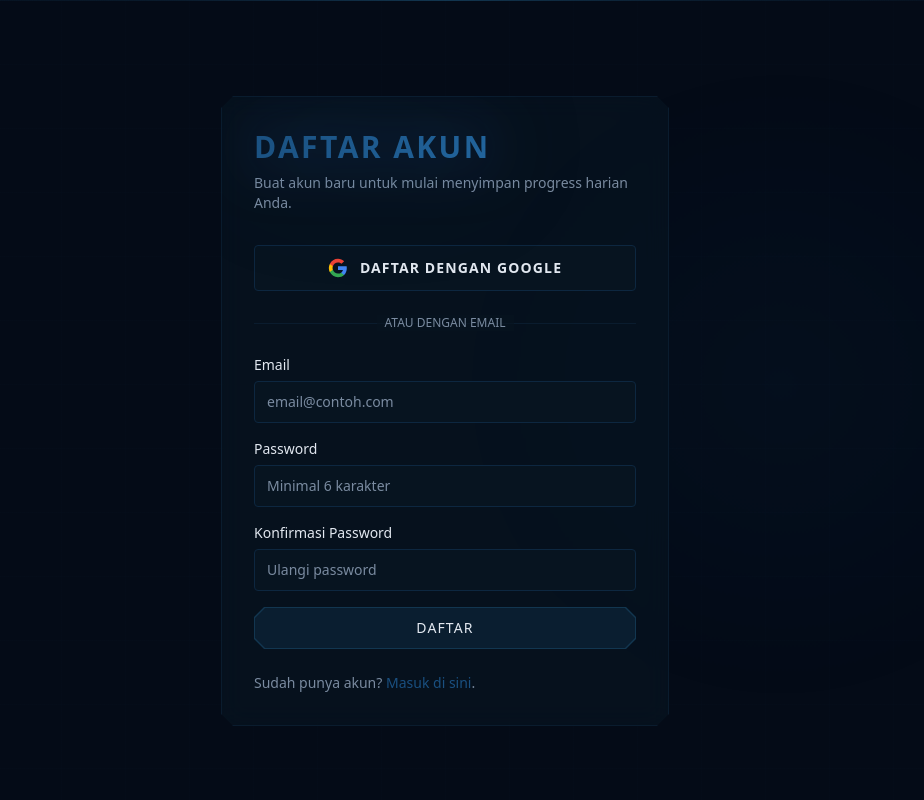
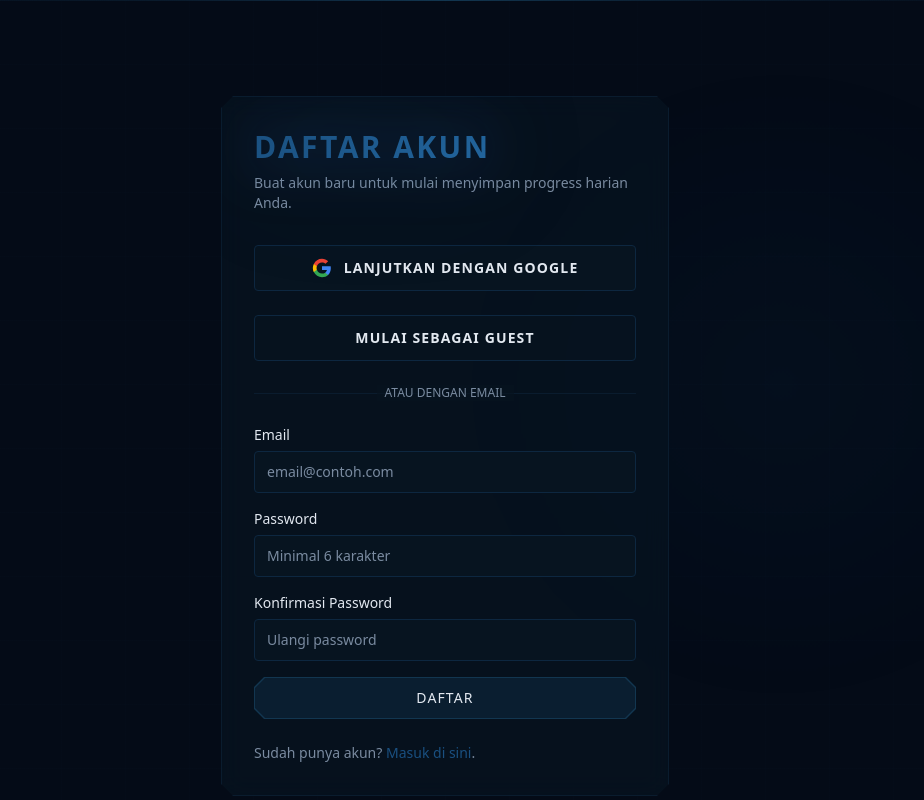
Before and after one commit to arsyamil/LevelUp-Deen-, a Next.js app in the folder level-up-deen/: page /register in a window 1280 px wide. Shown: the top 800 px of the page, without its empty margins (195-1119 px from the left). Built offline with nearby package versions, Linux system fonts and the light colour scheme; no server answers; a web font is replaced by a local one.

Commit message:
feat(auth): add anonymous guest login

```diff
--- a/level-up-deen/src/app/login/page.tsx
+++ b/level-up-deen/src/app/login/page.tsx
@@ -19,6 +19,25 @@ function LoginForm() {
   const [password, setPassword] = useState("");
   const [error, setError] = useState<string | null>(null);
   const [loading, setLoading] = useState(false);
+  const [guestLoading, setGuestLoading] = useState(false);
+
+  const handleGuestLogin = async () => {
+    setError(null);
+    setGuestLoading(true);
+    const supabase = createSupabaseBrowserClient();
+
+    // Gunakan Anonymous Sign-in dari Supabase
+    const { error: signInError } = await supabase.auth.signInAnonymously();
+
+    if (signInError) {
+      setError(signInError.message + " (Pastikan Anonymous Sign-In aktif di Supabase)");
+      setGuestLoading(false);
+      return;
+    }
+
+    router.push(routes.onboarding);
+    router.refresh();
+  };
 
   const handleGoogleLogin = async () => {
     setError(null);
@@ -83,6 +102,15 @@ function LoginForm() {
           <path d="M1 1h22v22H1z" fill="none" />
         </svg>
         {t("continueWithGoogle")}
+      </button>
+
+      <button
+        type="button"
+        onClick={handleGuestLogin}
+        disabled={guestLoading || loading}
+        className="flex w-full items-center justify-center gap-3 rounded border border-line-medium bg-bg-card px-4 py-3 text-sm font-semibold uppercase tracking-[0.08em] text-text transition hover:border-brand hover:text-brand"
+      >
+        {guestLoading ? "Memproses..." : "Masuk sebagai Guest"}
       </button>
 
       <div className="relative">
--- a/level-up-deen/src/app/register/page.tsx
+++ b/level-up-deen/src/app/register/page.tsx
@@ -18,6 +18,24 @@ export default function RegisterPage() {
   const [confirmPassword, setConfirmPassword] = useState("");
   const [error, setError] = useState<string | null>(null);
   const [loading, setLoading] = useState(false);
+  const [guestLoading, setGuestLoading] = useState(false);
+
+  const handleGuestLogin = async () => {
+    setError(null);
+    setGuestLoading(true);
+    const supabase = createSupabaseBrowserClient();
+
+    const { error: signInError } = await supabase.auth.signInAnonymously();
+
+    if (signInError) {
+      setError(signInError.message + " (Pastikan Anonymous Sign-In aktif di Supabase)");
+      setGuestLoading(false);
+      return;
+    }
+
+    router.push(routes.onboarding);
+    router.refresh();
+  };
 
   const handleGoogleRegister = async () => {
     setError(null);
@@ -107,8 +125,17 @@ export default function RegisterPage() {
               />
               <path d="M1 1h22v22H1z" fill="none" />
             </svg>
-            {t("registerWithGoogle")}
-          </button>
+            {t("continueWithGoogle")}
+      </button>
+
+      <button
+        type="button"
+        onClick={handleGuestLogin}
+        disabled={guestLoading || loading}
+        className="flex w-full items-center justify-center gap-3 rounded border border-line-medium bg-bg-card px-4 py-3 text-sm font-semibold uppercase tracking-[0.08em] text-text transition hover:border-brand hover:text-brand"
+      >
+        {guestLoading ? "Memproses..." : "Mulai sebagai Guest"}
+      </button>
 
           <div className="relative">
             <div className="absolute inset-0 flex items-center">
```
